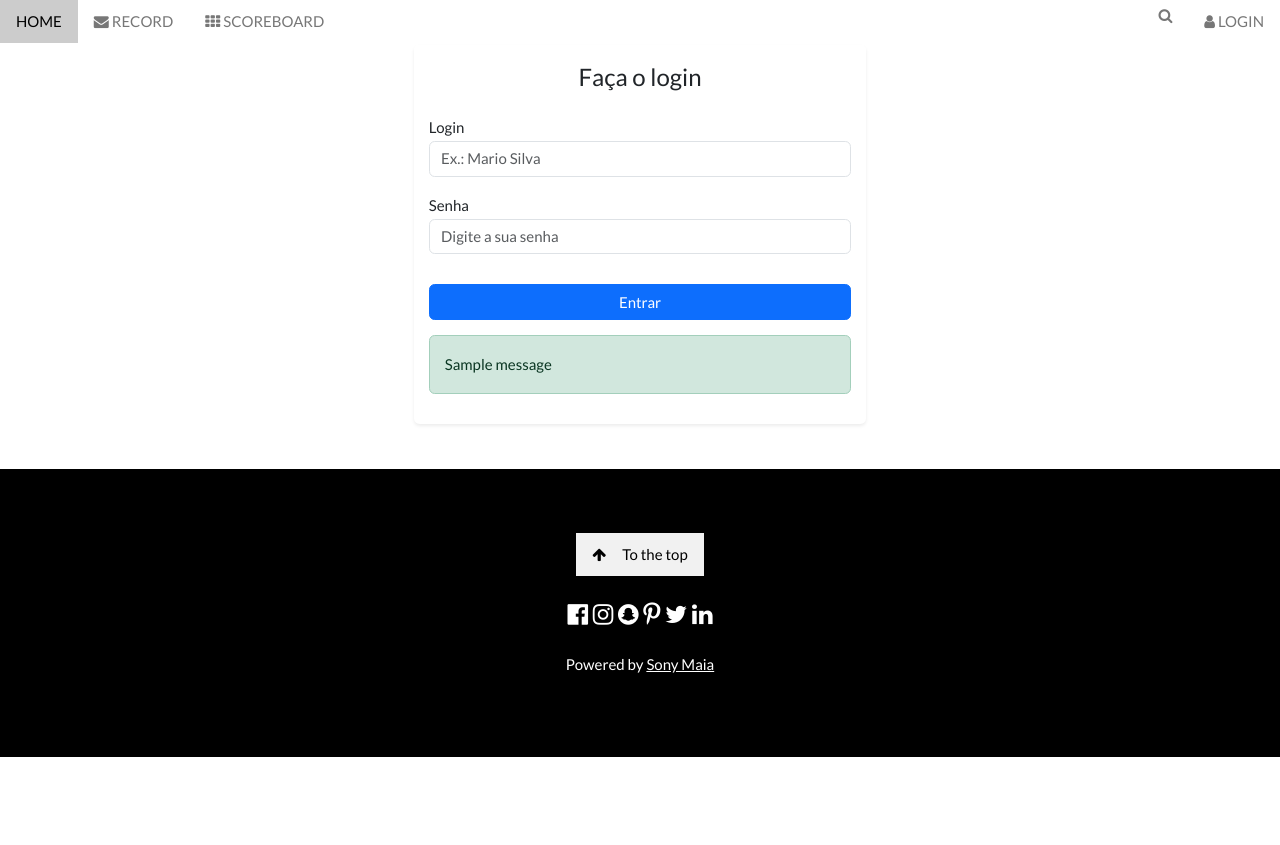
After one commit to sonymaia/life_gamification, a Django app: page /login in a window 1280 px wide. The commit adds this page. Run offline with Django 4.2, Linux system fonts and the light colour scheme; tables that the repository leaves empty hold one stand-in row (values such as "Sample post"); one stand-in notice (Sample message) is shown; parts of the project's set-up code (start-up, migrations or seed data) failed here and were passed over; some libraries are stand-ins or nearby versions.

Commit message:
regras de login

```diff
--- /dev/null
+++ b/setup/static/styles/style.css
@@ -0,0 +1,43 @@
+body,h1,h2,h3,h4,h5,h6 {font-family: "Lato", sans-serif;}
+body, html {
+  height: 100%;
+  color: #777;
+  line-height: 1.8;
+}
+
+/* Create a Parallax Effect */
+.bgimg-1, .bgimg-2, .bgimg-3 {
+  background-attachment: fixed;
+  background-position: center;
+  background-repeat: no-repeat;
+  background-size: cover;
+}
+
+/* First image (Logo. Full height) */
+.bgimg-1 {
+  background-image: url('/w3images/parallax1.jpg');
+  min-height: 100%;
+}
+
+/* Second image (Portfolio) */
+.bgimg-2 {
+  background-image: url("/w3images/parallax2.jpg");
+  min-height: 400px;
+}
+
+/* Third image (Contact) */
+.bgimg-3 {
+  background-image: url("/w3images/parallax3.jpg");
+  min-height: 400px;
+}
+
+.w3-wide {letter-spacing: 10px;}
+.w3-hover-opacity {cursor: pointer;}
+
+/* Turn off parallax scrolling for tablets and phones */
+@media only screen and (max-device-width: 1600px) {
+  .bgimg-1, .bgimg-2, .bgimg-3 {
+    background-attachment: scroll;
+    min-height: 600px;
+  }
+}
--- /dev/null
+++ b/templates/partials/_alerts.html
@@ -0,0 +1,7 @@
+{% if messages %}
+    {% for message in messages %}
+        <div class="alert alert-{{ message.tags }}">
+            {{message}}
+        </div>
+    {% endfor %}
+{% endif %}
--- a/templates/record/partials/_footer.html
+++ b/templates/partials/_footer.html
@@ -1,6 +1,7 @@
 {% load static %}
 <!-- Footer -->
-<footer class="w3-center w3-black w3-padding-64">
+<footer class="w3-center w3-black w3-padding-64 mt-auto position-relative">
+  <div class="container">
     <a href="#top" class="w3-button w3-light-grey"><i class="fa fa-arrow-up w3-margin-right"></i>To the top</a>
     <div class="w3-xlarge w3-section">
       <i class="fa fa-facebook-official w3-hover-opacity"></i>
@@ -11,4 +12,5 @@
       <i class="fa fa-linkedin w3-hover-opacity"></i>
     </div>
     <p>Powered by <a href="https://www.linkedin.com/in/sonymaia/" target="_blank" class="w3-hover-text-green">Sony Maia</a></p>
-  </footer>
+  </div>
+</footer>
--- a/templates/record/base.html
+++ b/templates/record/base.html
@@ -11,63 +11,20 @@
 <head>
 <title>Winper</title>
 <meta charset="UTF-8">
-<meta name="viewport" content="width=device-width, initial-scale=1">
+<meta name="viewport" content="width=device-width, height=device-height, initial-scale=1">
 <link rel="stylesheet" href="https://www.w3schools.com/w3css/4/w3.css">
 <link rel="stylesheet" href="https://fonts.googleapis.com/css?family=Lato">
 <link rel="stylesheet" href="https://cdnjs.cloudflare.com/ajax/libs/font-awesome/4.7.0/css/font-awesome.min.css">
 <link rel="icon" href="{% static '/assets/img/logoB.png' %} ">
-
-<style>
-body,h1,h2,h3,h4,h5,h6 {font-family: "Lato", sans-serif;}
-body, html {
-  height: 100%;
-  color: #777;
-  line-height: 1.8;
-}
-
-/* Create a Parallax Effect */
-.bgimg-1, .bgimg-2, .bgimg-3 {
-  background-attachment: fixed;
-  background-position: center;
-  background-repeat: no-repeat;
-  background-size: cover;
-}
-
-/* First image (Logo. Full height) */
-.bgimg-1 {
-  background-image: url('/w3images/parallax1.jpg');
-  min-height: 100%;
-}
-
-/* Second image (Portfolio) */
-.bgimg-2 {
-  background-image: url("/w3images/parallax2.jpg");
-  min-height: 400px;
-}
-
-/* Third image (Contact) */
-.bgimg-3 {
-  background-image: url("/w3images/parallax3.jpg");
-  min-height: 400px;
-}
-
-.w3-wide {letter-spacing: 10px;}
-.w3-hover-opacity {cursor: pointer;}
-
-/* Turn off parallax scrolling for tablets and phones */
-@media only screen and (max-device-width: 1600px) {
-  .bgimg-1, .bgimg-2, .bgimg-3 {
-    background-attachment: scroll;
-    min-height: 400px;
-  }
-}
-</style>
+<link rel="stylesheet" href="{% static '/styles/style.css' %} ">
 
 </head>
 <body>
 
-    {% include 'record/partials/_navbar.html' %}
-    {% block content %}{% endblock %}
-    {% include 'record/partials/_footer.html' %}
+  {% include 'partials/_navbar.html' %}
+  {% block content %}{% endblock %}
+  {% include 'partials/_footer.html' %}
+
+
 </body>
 </html>
--- a/templates/record/daily-goal-record.html
+++ b/templates/record/daily-goal-record.html
@@ -24,9 +24,10 @@
                 </div>
                 {% endif %}
                 {% endfor %}
-                <div class="d-flex justify-content-end">
+                <div class="d-flex justify-content-center mb-3">
                     <button type="submit" class="btn btn-primary">Salvar</button>
                 </div>
+                {% include 'partials/_alerts.html' %}
             </form>
         </div>
     </div>
--- /dev/null
+++ b/templates/users/login.html
@@ -0,0 +1,46 @@
+{% extends 'record/base.html' %}
+{% load static %}
+
+{% block content %}
+<div class="container mb-5">
+    <div class="row justify-content-center mt-5">
+      <div class="col-lg-5 col-md-7">
+        <div class="card border-0 shadow-sm">
+          <div class="card-header bg-white border-bottom-0">
+            <h3 class="card-title text-center mb-0">Faça o login</h3>
+          </div>
+          <div class="card-body">
+            <form method="POST">
+              {% csrf_token %}
+              <div class="form-group mb-3">
+                <label for="{{ form.login.id_for_label }}">Login</label>
+                {{ form.login }}
+                {% if form.login.errors %}
+                <div class="invalid-feedback d-block">
+                  {% for error in form.login.errors %}
+                    {{ error }}
+                  {% endfor %}
+                </div>
+                {% endif %}
+              </div>
+              <div class="form-group mb-3">
+                <label for="{{ form.senha.id_for_label }}">Senha</label>
+                {{ form.password }}
+                {% if form.password.errors %}
+                <div class="invalid-feedback d-block">
+                  {% for error in form.password.errors %}
+                    {{ error }}
+                  {% endfor %}
+                </div>
+                {% endif %}
+              </div>
+              <button type="submit" class="btn btn-primary w-100 mt-3">Entrar</button>
+            </form>
+            {% include 'partials/_alerts.html' %}
+          </div>
+        </div>
+      </div>
+    </div>
+  </div>
+
+{% endblock %}
--- /dev/null
+++ b/users/forms.py
@@ -0,0 +1,91 @@
+from django import forms
+
+class LoginForms(forms.Form):
+    login=forms.CharField(
+        label='Login',
+        required=True,
+        max_length=100,
+        widget=forms.TextInput(
+            attrs={
+                'class': 'form-control',
+                'placeholder': 'Ex.: Mario Silva',
+            }
+        )
+    )
+    password=forms.CharField(
+        label='Password',
+        required=True,
+        max_length=70,
+        widget=forms.PasswordInput(
+            attrs={
+                'class': 'form-control',
+                'placeholder': 'Digite a sua senha',
+            }
+        ),
+    )
+
+# class CadastroForms(forms.Form):
+#     nome_cadastro=forms.CharField(
+#         label='Nome de Cadastro',
+#         required=True,
+#         max_length=100,
+#         widget=forms.TextInput(
+#             attrs={
+#                 'class': 'form-control',
+#                 'placeholder': 'Ex.: João Silva',
+#             }
+#         )
+#     )
+#     email=forms.EmailField(
+#         label='Email',
+#         required=True,
+#         max_length=100,
+#         widget=forms.EmailInput(
+#             attrs={
+#                 'class': 'form-control',
+#                 'placeholder': 'Ex.: joaosilva@xpto.com',
+#             }
+#         )
+#     )
+#     senha_1=forms.CharField(
+#         label='Senha',
+#         required=True,
+#         max_length=70,
+#         widget=forms.PasswordInput(
+#             attrs={
+#                 'class': 'form-control',
+#                 'placeholder': 'Digite a sua senha',
+#             }
+#         ),
+#     )
+#     senha_2=forms.CharField(
+#         label='Confirme a sua senha',
+#         required=True,
+#         max_length=70,
+#         widget=forms.PasswordInput(
+#             attrs={
+#                 'class': 'form-control',
+#                 'placeholder': 'Digite a sua senha novamente',
+#             }
+#         ),
+#     )
+
+#     def clean_nome_cadastro(self):
+#         nome = self.cleaned_data.get('nome_cadastro')
+
+#         if nome:
+#             nome = nome.strip()
+#             if ' ' in nome:
+#                 raise forms.ValidationError('Espaços não são permitidos nesse campo')
+#             else:
+#                 return nome
+
+#     def clean_senha_2(self):
+#         senha_1 = self.cleaned_data.get('senha_1')
+#         senha_2 = self.cleaned_data.get('senha_2')
+
+#         if senha_1 and senha_2:
+#             if senha_1 != senha_2:
+#                 raise forms.ValidationError('Senhas não são iguais')
+#             else:
+#                 return senha_2
--- a/users/urls.py
+++ b/users/urls.py
@@ -1,5 +1,10 @@
 from django.urls import path
 
+from users.views import login, logout
+
 urlpatterns = [
+    path('login', login, name='login'),
+    path('logout', logout, name='logout'),
+    #path('cadastro', cadastro, name='cadastro'),
 
 ]
--- a/users/views.py
+++ b/users/views.py
@@ -1,3 +1,60 @@
-from django.shortcuts import render
+from django.shortcuts import render, redirect
+from users.forms import LoginForms
+from django.contrib import auth
+from django.contrib import messages
+#from django.contrib.auth.models import User
 
-# Create your views here.
+def login(request):
+    form = LoginForms()
+
+    if request.method == 'POST':
+        form = LoginForms(request.POST)
+
+        if form.is_valid():
+            name = form['login'].value()
+            password = form['password'].value()
+
+        userAut = auth.authenticate(
+            request,
+            username=name,
+            password=password
+        )
+        if userAut is not None:
+            auth.login(request, userAut)
+            #messages.success(request, f'{nome} logado com sucesso!')
+            return redirect('/')
+        else:
+            messages.error(request, 'Erro ao efetuar login')
+
+    return render(request, 'users/login.html', {'form': form})
+
+def logout(request):
+    auth.logout(request)
+    messages.success(request, 'Logout efetuado com sucesso!')
+    return redirect('login')
+
+# def cadastro(request):
+#     form = CadastroForms()
+
+#     if request.method == 'POST':
+#         form = CadastroForms(request.POST)
+
+#         if form.is_valid():
+#             nome=form['nome_cadastro'].value()
+#             email=form['email'].value()
+#             senha=form['senha_1'].value()
+
+#             if User.objects.filter(username=nome).exists():
+#                 messages.error(request, 'Usuário já existente')
+#                 return redirect('cadastro')
+
+#             usuario = User.objects.create_user(
+#                 username=nome,
+#                 email=email,
+#                 password=senha
+#             )
+#             usuario.save()
+#             messages.success(request, 'Cadastro efetuado com sucesso!')
+#             return redirect('login')
+
+#     return render(request, 'usuarios/cadastro.html', {'form': form})
```
Also changed, not shown: record/views.py (+16 -5 lines), setup/settings.py (+22 -15 lines), templates/partials/_navbar.html (renamed from templates/record/partials/_navbar.html).
